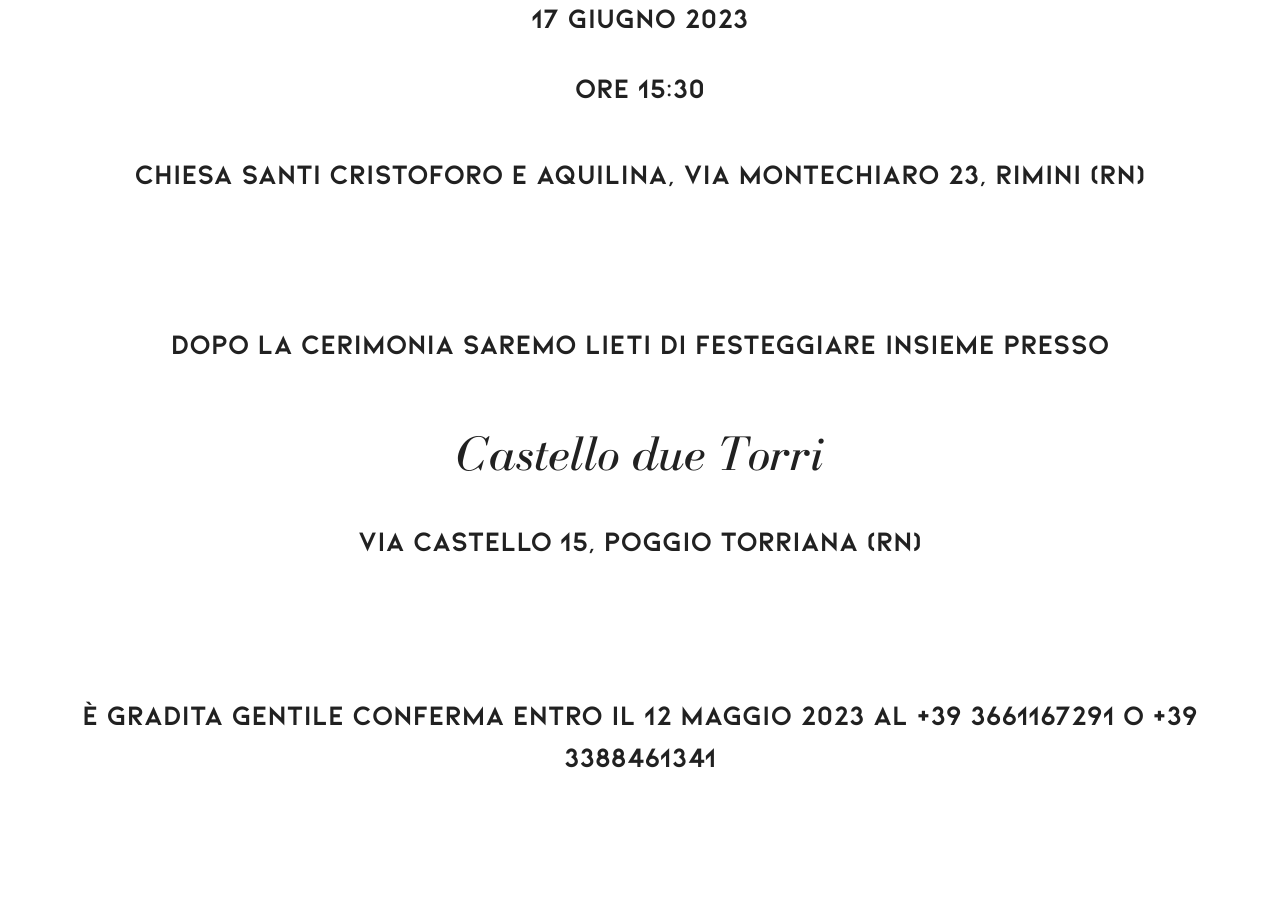
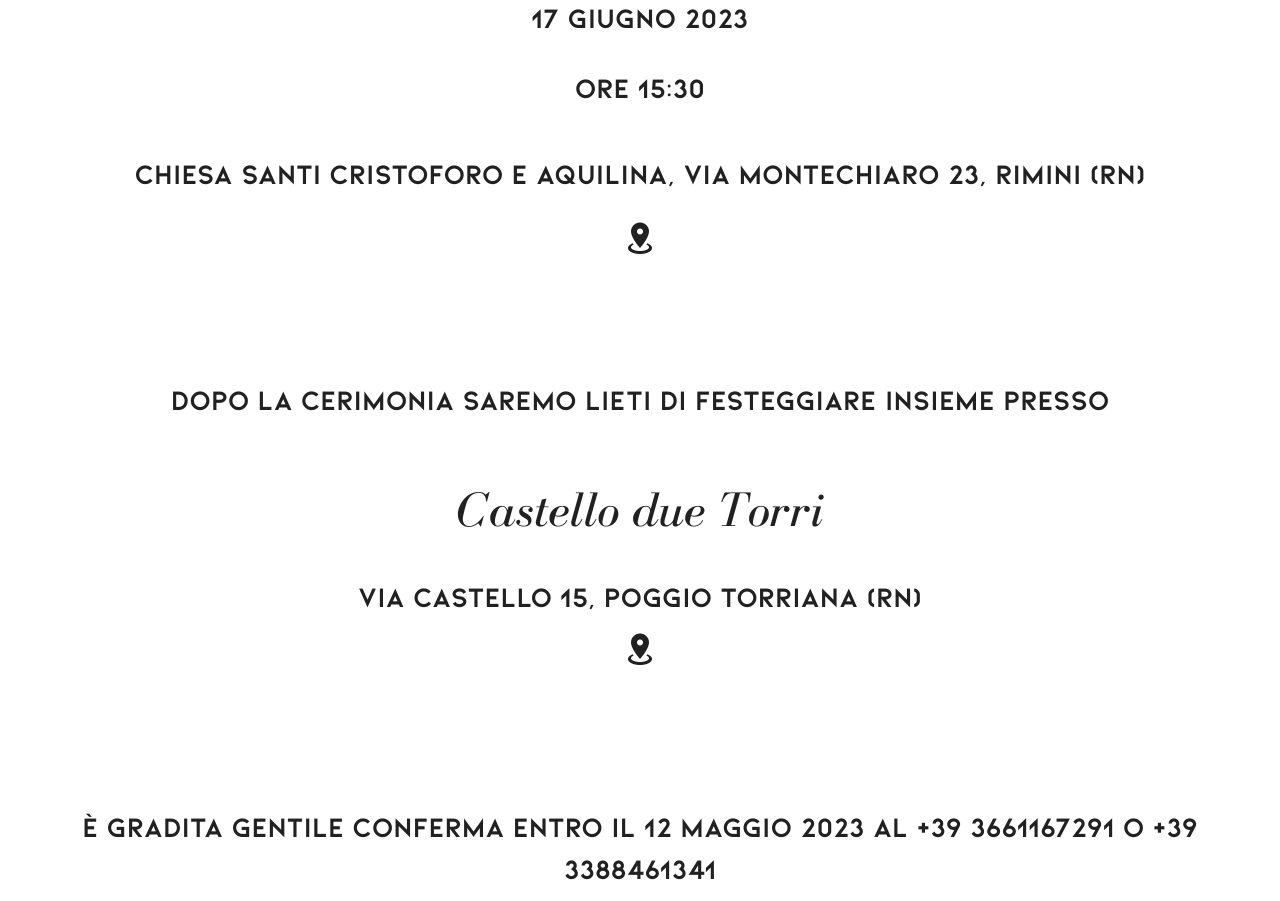
Before and after one commit to SamTheOracle/chiarafede, a Vue app: page / in a window 1280 px wide. Shown: the part 860-1761 px from the top of the page. Built offline with nearby package versions, Linux system fonts and the light colour scheme; a web font is replaced by a local one.

Commit message:
added maps

```diff
--- a/src/components/Information.vue
+++ b/src/components/Information.vue
@@ -11,10 +11,12 @@
       <v-col>
         <p class="text-center cardtitle mb-1">ore 15:30</p>
       </v-col>
-      <v-col cols=12>
+      <v-col cols=12 align="center">
         <v-img src="@/assets/img/church-bell.png" contain
           :style="$vuetify.breakpoint.smAndUp ? 'max-height:150px;;' : 'max-height:100px'" />
-        <p class="text-center cardtitle mt-4">Chiesa santi cristoforo e aquilina, via montechiaro 23, rimini (rn)</p>
+        <p class="text-center cardtitle mt-4">Chiesa santi cristoforo e aquilina, via montechiaro 23, rimini (rn) </p>
+        <v-btn href="https://goo.gl/maps/EKGiAeWHZa2mPSVv5" target="_blank" color="white" depressed light fab><v-icon class="text-center"
+            dense large end light>mdi-map-marker-radius</v-icon></v-btn>
       </v-col>
       <v-col cols=12>
         <v-img src="@/assets/img/heart.png" contain
@@ -30,8 +32,10 @@
       <v-col cols="12">
         <p class="text-center nicetitle-ricev mb-1">Castello due Torri</p>
       </v-col>
-      <v-col cols=12>
+      <v-col cols=12 align="center">
         <p class="text-center cardtitle mb-1">Via castello 15, Poggio Torriana (RN)</p>
+        <v-btn color="white" href="https://goo.gl/maps/zCaiCouUTjxTZwnZ7" target="_blank" depressed light fab><v-icon class="text-center" dense large end
+            light>mdi-map-marker-radius</v-icon></v-btn>
       </v-col>
       <v-col cols=12>
         <v-img src="@/assets/img/heart.png" contain
@@ -48,7 +52,8 @@
           :style="$vuetify.breakpoint.smAndUp ? 'max-height:150px;;' : 'max-height:100px'" />
       </v-col>
       <v-col cols=12 class="mt-16">
-        <p class="text-center cardtitle-quote mb-1">"Dicono che i soldi non possono comprare la felicità...ma ti permettono di regalarla!"</p>
+        <p class="text-center cardtitle-quote mb-1">"Dicono che i soldi non possono comprare la felicità...ma ti
+          permettono di regalarla!"</p>
         <p class="text-center cardtitle-ramimalek mb-1">Rami Malek - Freddy Mercury</p>
         <v-img src="@/assets/img/gift-box.png" contain class="ma-10"
           :style="$vuetify.breakpoint.smAndUp ? 'max-height:150px;;' : 'max-height:100px'" />
```
